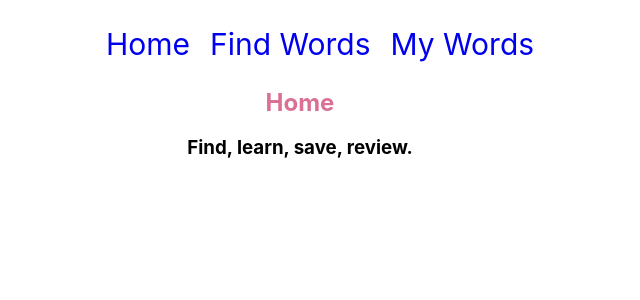
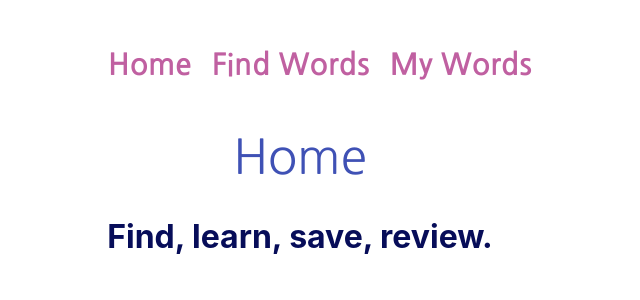
Before and after one commit to ianshalom/word-app, a React (Create React App) app: page / in a window 1280 px wide. Shown: the top 300 px of the page, without its empty margins (340-980 px from the left). Built offline with nearby package versions, Linux system fonts and the light colour scheme.

Commit message:
Added basic styling and theming with material=ui

```diff
--- a/public/index.html
+++ b/public/index.html
@@ -15,6 +15,10 @@
       user's mobile device or desktop. See https://developers.google.com/web/fundamentals/web-app-manifest/
     -->
     <link rel="manifest" href="%PUBLIC_URL%/manifest.json" />
+    <link
+      href="https://fonts.googleapis.com/css2?family=Nanum+Gothic:wght@400;700&display=swap"
+      rel="stylesheet"
+    />
     <!--
       Notice the use of %PUBLIC_URL% in the tags above.
       It will be replaced with the URL of the `public` folder during the build.
--- a/src/components/Home/Home.js
+++ b/src/components/Home/Home.js
@@ -1,17 +1,26 @@
 import React from "react";
-import styled from "styled-components";
+
+import Typography from "@material-ui/core/Typography";
+import { makeStyles } from "@material-ui/core/styles";
+
+const useStyles = makeStyles({
+  fontFamily: {
+    fontFamily: "Nanum Gothic",
+  },
+  root: {
+    color: "#070d59",
+    fontSize: "2rem",
+  },
+});
 
 function Home() {
-  const Title = styled.h1`
-    font-size: 1.5rem;
-    text-align: center;
-    color: palevioletred;
-  `;
-
+  const classes = useStyles();
   return (
     <div>
-      <Title>Home</Title>
-      <h3>Find, learn, save, review.</h3>
+      <Typography className={classes.fontFamily} variant="h3" color="primary">
+        Home
+      </Typography>
+      <h3 className={classes.root}>Find, learn, save, review.</h3>
     </div>
   );
 }
--- a/src/components/Navigation/NavigationItems.js
+++ b/src/components/Navigation/NavigationItems.js
@@ -1,20 +1,41 @@
 import React from "react";
 import { Link } from "react-router-dom";
 import "./NavigationItems.css";
+import { makeStyles } from "@material-ui/core/styles";
 
+const useStyles = makeStyles({
+  root: {
+    fontSize: "30px",
+    padding: "10px",
+  },
+  navStyles: {
+    fontFamily: "Nanum Gothic",
+    fontWeight: "bold",
+  },
+  color: {
+    color: "#c060a1",
+  },
+});
 function NavigationItems() {
+  const classes = useStyles();
   return (
-    <header>
+    <header className={classes.root}>
       <nav>
-        <ul>
+        <ul className={classes.navStyles}>
           <li>
-            <Link to="/">Home</Link>
+            <Link to="/" className={classes.color}>
+              Home
+            </Link>
           </li>
           <li>
-            <Link to="/find-words">Find Words</Link>
+            <Link to="/find-words" className={classes.color}>
+              Find Words
+            </Link>
           </li>
           <li>
-            <Link to="/my-words">My Words</Link>
+            <Link to="/my-words" className={classes.color}>
+              My Words
+            </Link>
           </li>
         </ul>
       </nav>
--- a/src/containers/MyWords/MyWords.js
+++ b/src/containers/MyWords/MyWords.js
@@ -31,12 +31,11 @@ class MyWords extends Component {
   };
 
   onDeleteWord = (id) => {
-    this.props.onDeleteWord(this.props.words, id);
+    this.props.onDeleteWord(this.props.data.words, id);
   };
 
   render() {
     const { data } = this.props;
-    console.log(data);
     let list = <Spinner />;
     if (data.words && !data.display) {
       list = data.words.map((word) => (
--- a/src/containers/MyWords/selectors.js
+++ b/src/containers/MyWords/selectors.js
@@ -1,8 +1,7 @@
 import { createSelector } from "reselect";
 
 const myWordsData = (state) => state.myWords;
-
+console.log(myWordsData);
 const getWordsData = () => createSelector(myWordsData, (substate) => substate);
-console.log(getWordsData);
 
 export default getWordsData;
--- a/src/index.js
+++ b/src/index.js
@@ -5,17 +5,25 @@ import "./index.css";
 import App from "./App";
 import { Provider } from "react-redux";
 import configureStore from "./store";
+import { createMuiTheme, ThemeProvider } from "@material-ui/core/styles";
 
 const store = configureStore();
+const theme = createMuiTheme({
+  typography: {
+    fontFamily: ["Nanum Gothic", "sans-serif"],
+  },
+});
 
 ReactDOM.render(
+  <ThemeProvider theme={theme}>
     <Provider store={store}>
       <Router>
         <React.StrictMode>
           <App />
         </React.StrictMode>
       </Router>
-  </Provider>,
+    </Provider>
+  </ThemeProvider>,
   document.getElementById("root")
 );
 
--- a/src/sagas/deleteWordSaga.js
+++ b/src/sagas/deleteWordSaga.js
@@ -13,7 +13,7 @@ export function* initDeleteWord() {
     const updatedWords = yield call(deleteWord, words, id);
     yield put(deleteWordSuccess(updatedWords));
   } catch (error) {
-    yield put(deleteWordFail);
+    yield put(deleteWordFail());
   }
 }
 
```
Lines whose indentation alone changed are shown as unchanged.
